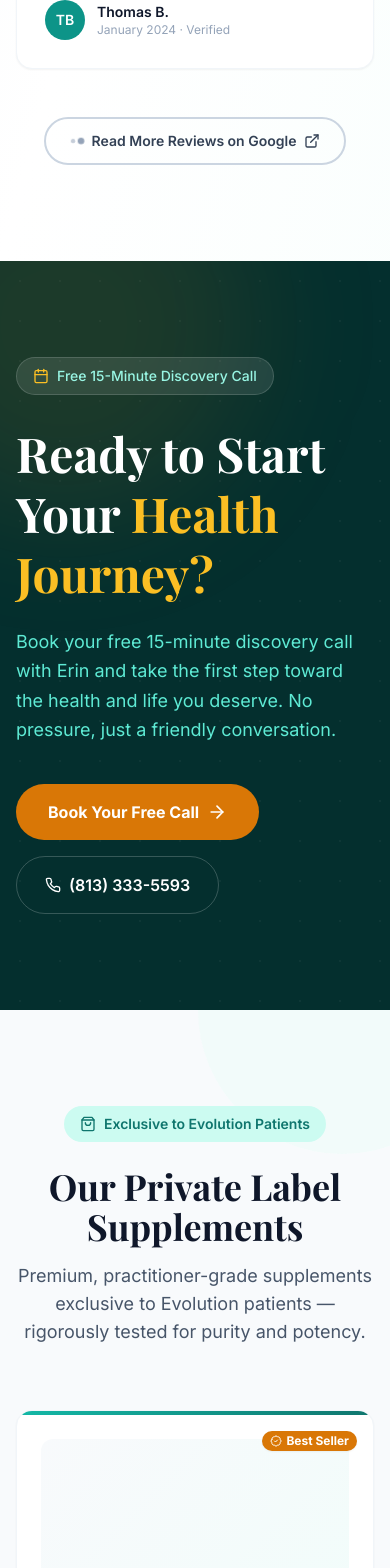
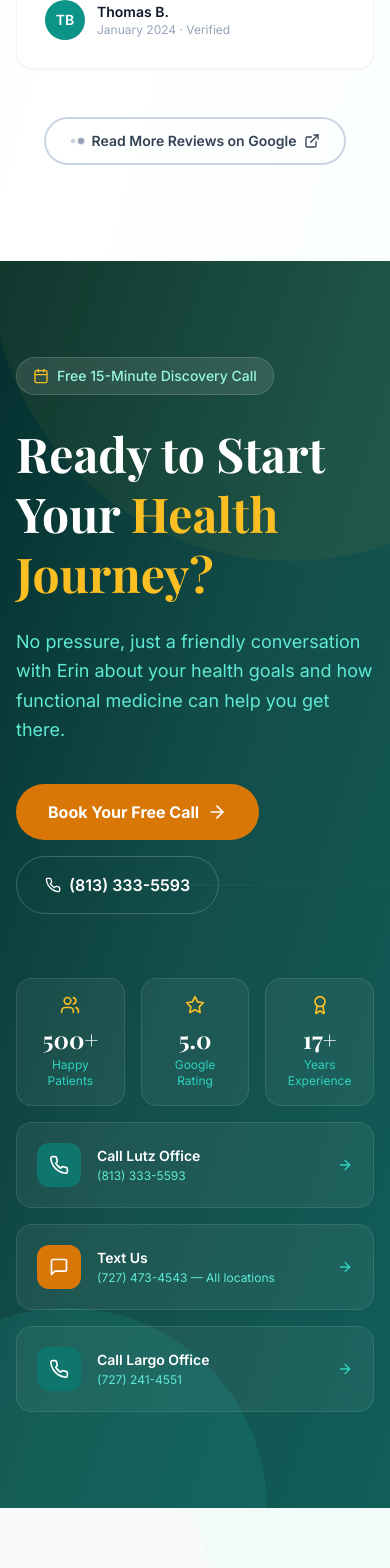
Before and after one commit to affordaweb/evo4health, a Next.js app: page / in a window 390 px wide. Shown: the part 6920-8488 px from the top of the page. Built offline with nearby package versions, Linux system fonts and the light colour scheme; no server answers; a web font is replaced by a local one.

Commit message:
feat: remove photo from CTA, redesign with two-col layout — stats + contact cards right, headline left

```diff
--- a/src/components/home/DiscoveryCallCTA.tsx
+++ b/src/components/home/DiscoveryCallCTA.tsx
@@ -1,41 +1,19 @@
 import Link from 'next/link'
-import Image from 'next/image'
-import { Calendar, ArrowRight, Phone } from 'lucide-react'
+import { Calendar, ArrowRight, Phone, MessageSquare, Star, Users, Award } from 'lucide-react'
 
 export default function DiscoveryCallCTA() {
   return (
-    <section className="relative bg-primary-950 overflow-hidden py-24">
-      {/* Subtle dot texture */}
-      <div className="absolute inset-0 opacity-5">
-        <svg width="100%" height="100%" xmlns="http://www.w3.org/2000/svg">
-          <defs>
-            <pattern id="cta-dots" x="0" y="0" width="40" height="40" patternUnits="userSpaceOnUse">
-              <circle cx="20" cy="20" r="1" fill="white" />
-            </pattern>
-          </defs>
-          <rect width="100%" height="100%" fill="url(#cta-dots)" />
-        </svg>
-      </div>
+    <section className="relative overflow-hidden bg-gradient-to-br from-primary-950 via-primary-900 to-primary-800 py-24">
+      {/* Decorative shapes */}
+      <div className="absolute top-0 right-0 w-[600px] h-[600px] rounded-full bg-gold-400/5 -translate-y-1/2 translate-x-1/3 pointer-events-none" />
+      <div className="absolute bottom-0 left-0 w-[400px] h-[400px] rounded-full bg-primary-400/10 translate-y-1/2 -translate-x-1/3 pointer-events-none" />
+      <div className="absolute top-1/2 left-1/2 -translate-x-1/2 -translate-y-1/2 w-[800px] h-px bg-gradient-to-r from-transparent via-white/5 to-transparent pointer-events-none" />
 
-      {/* Gold glow top-left */}
-      <div className="absolute -top-32 -left-32 w-96 h-96 bg-gold-500/10 rounded-full blur-3xl pointer-events-none" />
+      <div className="relative z-10 max-w-7xl mx-auto px-4 sm:px-6 lg:px-8">
+        <div className="grid grid-cols-1 lg:grid-cols-2 gap-16 items-center">
 
-      {/* Photo — right side, bottom-aligned, bleeds out */}
-      <div className="absolute bottom-0 right-0 w-[480px] h-full hidden lg:block pointer-events-none">
-        <Image
-          src="https://evolution4health.com/wp-content/uploads/2023/09/erin-coletti-and-dr-van.png"
-          alt="Dr. Erin Bolton-Coletti and Dr. Van Benschoten"
-          fill
-          className="object-contain object-bottom"
-          sizes="480px"
-        />
-        {/* Left fade so photo blends into content */}
-        <div className="absolute inset-y-0 left-0 w-32 bg-gradient-to-r from-primary-950 to-transparent" />
-      </div>
-
-      {/* Content */}
-      <div className="relative z-10 max-w-7xl mx-auto px-4 sm:px-6 lg:px-8">
-        <div className="max-w-xl">
+          {/* Left: CTA content */}
+          <div>
             <div className="inline-flex items-center gap-2 px-4 py-2 rounded-full bg-white/10 border border-white/15 text-primary-200 text-sm font-medium mb-7">
               <Calendar className="h-4 w-4 text-gold-400" />
               Free 15-Minute Discovery Call
@@ -43,11 +21,11 @@ export default function DiscoveryCallCTA() {
 
             <h2 className="font-heading text-5xl md:text-6xl font-bold text-white mb-6 leading-tight">
               Ready to Start<br />
-            Your <span className="text-gold-400">Health<br />Journey?</span>
+              Your <span className="text-gold-400">Health Journey?</span>
             </h2>
 
             <p className="text-primary-300 text-lg leading-relaxed mb-10 max-w-md">
-            Book your free 15-minute discovery call with Erin and take the first step toward the health and life you deserve. No pressure, just a friendly conversation.
+              No pressure, just a friendly conversation with Erin about your health goals and how functional medicine can help you get there.
             </p>
 
             <div className="flex flex-wrap gap-4">
@@ -67,6 +45,63 @@ export default function DiscoveryCallCTA() {
               </a>
             </div>
           </div>
+
+          {/* Right: trust stats + contact options */}
+          <div className="space-y-4">
+            {/* Stats row */}
+            <div className="grid grid-cols-3 gap-4 mb-2">
+              {[
+                { icon: Users, value: '500+', label: 'Happy Patients' },
+                { icon: Star, value: '5.0', label: 'Google Rating' },
+                { icon: Award, value: '17+', label: 'Years Experience' },
+              ].map(stat => {
+                const Icon = stat.icon
+                return (
+                  <div key={stat.label} className="bg-white/5 border border-white/10 rounded-2xl p-4 text-center hover:bg-white/10 transition-colors">
+                    <Icon className="h-5 w-5 text-gold-400 mx-auto mb-2" />
+                    <div className="font-heading text-2xl font-bold text-white">{stat.value}</div>
+                    <div className="text-primary-400 text-xs mt-0.5">{stat.label}</div>
+                  </div>
+                )
+              })}
+            </div>
+
+            {/* Contact cards */}
+            <a href="tel:+18133335593" className="flex items-center gap-4 bg-white/5 hover:bg-white/10 border border-white/10 hover:border-white/20 rounded-2xl p-5 transition-all duration-200 group">
+              <div className="w-11 h-11 rounded-xl bg-primary-700 flex items-center justify-center flex-shrink-0 group-hover:bg-primary-600 transition-colors">
+                <Phone className="h-5 w-5 text-white" />
+              </div>
+              <div>
+                <div className="text-white font-semibold text-sm">Call Lutz Office</div>
+                <div className="text-primary-300 text-xs mt-0.5">(813) 333-5593</div>
+              </div>
+              <ArrowRight className="h-4 w-4 text-primary-400 ml-auto group-hover:translate-x-1 transition-transform" />
+            </a>
+
+            <a href="sms:+17274734543" className="flex items-center gap-4 bg-white/5 hover:bg-white/10 border border-white/10 hover:border-white/20 rounded-2xl p-5 transition-all duration-200 group">
+              <div className="w-11 h-11 rounded-xl bg-gold-600 flex items-center justify-center flex-shrink-0 group-hover:bg-gold-500 transition-colors">
+                <MessageSquare className="h-5 w-5 text-white" />
+              </div>
+              <div>
+                <div className="text-white font-semibold text-sm">Text Us</div>
+                <div className="text-primary-300 text-xs mt-0.5">(727) 473-4543 — All locations</div>
+              </div>
+              <ArrowRight className="h-4 w-4 text-primary-400 ml-auto group-hover:translate-x-1 transition-transform" />
+            </a>
+
+            <a href="tel:+17272414551" className="flex items-center gap-4 bg-white/5 hover:bg-white/10 border border-white/10 hover:border-white/20 rounded-2xl p-5 transition-all duration-200 group">
+              <div className="w-11 h-11 rounded-xl bg-primary-700 flex items-center justify-center flex-shrink-0 group-hover:bg-primary-600 transition-colors">
+                <Phone className="h-5 w-5 text-white" />
+              </div>
+              <div>
+                <div className="text-white font-semibold text-sm">Call Largo Office</div>
+                <div className="text-primary-300 text-xs mt-0.5">(727) 241-4551</div>
+              </div>
+              <ArrowRight className="h-4 w-4 text-primary-400 ml-auto group-hover:translate-x-1 transition-transform" />
+            </a>
+          </div>
+
+        </div>
       </div>
     </section>
   )
--- a/src/components/ui/PreFooterCTA.tsx
+++ b/src/components/ui/PreFooterCTA.tsx
@@ -16,8 +16,7 @@ export default function PreFooterCTA({
   buttonText = 'Book Free Discovery Call',
 }: PreFooterCTAProps) {
 import Link from 'next/link'
-import Image from 'next/image'
-import { ArrowRight, Phone, Calendar } from 'lucide-react'
+import { ArrowRight, Phone, Calendar, MessageSquare, Star, Users, Award } from 'lucide-react'
 
 interface PreFooterCTAProps {
   title?: string
@@ -33,37 +32,17 @@ export default function PreFooterCTA({
   buttonText = 'Book Free Discovery Call',
 }: PreFooterCTAProps) {
   return (
-    <section className="relative bg-primary-950 overflow-hidden py-24">
-      {/* Dot texture */}
-      <div className="absolute inset-0 opacity-5">
-        <svg width="100%" height="100%" xmlns="http://www.w3.org/2000/svg">
-          <defs>
-            <pattern id="prefooter-dots" x="0" y="0" width="40" height="40" patternUnits="userSpaceOnUse">
-              <circle cx="20" cy="20" r="1" fill="white" />
-            </pattern>
-          </defs>
-          <rect width="100%" height="100%" fill="url(#prefooter-dots)" />
-        </svg>
-      </div>
+    <section className="relative overflow-hidden bg-gradient-to-br from-primary-950 via-primary-900 to-primary-800 py-24">
+      {/* Decorative shapes */}
+      <div className="absolute top-0 right-0 w-[600px] h-[600px] rounded-full bg-gold-400/5 -translate-y-1/2 translate-x-1/3 pointer-events-none" />
+      <div className="absolute bottom-0 left-0 w-[400px] h-[400px] rounded-full bg-primary-400/10 translate-y-1/2 -translate-x-1/3 pointer-events-none" />
+      <div className="absolute top-1/2 left-1/2 -translate-x-1/2 -translate-y-1/2 w-[800px] h-px bg-gradient-to-r from-transparent via-white/5 to-transparent pointer-events-none" />
 
-      {/* Gold glow */}
-      <div className="absolute -top-32 -left-32 w-96 h-96 bg-gold-500/10 rounded-full blur-3xl pointer-events-none" />
+      <div className="relative z-10 max-w-7xl mx-auto px-4 sm:px-6 lg:px-8">
+        <div className="grid grid-cols-1 lg:grid-cols-2 gap-16 items-center">
 
-      {/* Photo — right, bottom-aligned, contained on dark bg */}
-      <div className="absolute bottom-0 right-0 w-[480px] h-full hidden lg:block pointer-events-none">
-        <Image
-          src="https://evolution4health.com/wp-content/uploads/2023/09/erin-coletti-and-dr-van.png"
-          alt="Dr. Erin Bolton-Coletti and Dr. Van Benschoten"
-          fill
-          className="object-contain object-bottom"
-          sizes="480px"
-        />
-        <div className="absolute inset-y-0 left-0 w-32 bg-gradient-to-r from-primary-950 to-transparent" />
-      </div>
-
-      {/* Content */}
-      <div className="relative z-10 max-w-7xl mx-auto px-4 sm:px-6 lg:px-8">
-        <div className="max-w-xl">
+          {/* Left: CTA content */}
+          <div>
             <div className="inline-flex items-center gap-2 px-4 py-2 rounded-full bg-white/10 border border-white/15 text-primary-200 text-sm font-medium mb-7">
               <Calendar className="h-4 w-4 text-gold-400" />
               Free 15-Minute Discovery Call
@@ -93,6 +72,63 @@ export default function PreFooterCTA({
               </a>
             </div>
           </div>
+
+          {/* Right: trust stats + contact options */}
+          <div className="space-y-4">
+            {/* Stats row */}
+            <div className="grid grid-cols-3 gap-4 mb-2">
+              {[
+                { icon: Users, value: '500+', label: 'Happy Patients' },
+                { icon: Star, value: '5.0', label: 'Google Rating' },
+                { icon: Award, value: '17+', label: 'Years Experience' },
+              ].map(stat => {
+                const Icon = stat.icon
+                return (
+                  <div key={stat.label} className="bg-white/5 border border-white/10 rounded-2xl p-4 text-center hover:bg-white/10 transition-colors">
+                    <Icon className="h-5 w-5 text-gold-400 mx-auto mb-2" />
+                    <div className="font-heading text-2xl font-bold text-white">{stat.value}</div>
+                    <div className="text-primary-400 text-xs mt-0.5">{stat.label}</div>
+                  </div>
+                )
+              })}
+            </div>
+
+            {/* Contact cards */}
+            <a href="tel:+18133335593" className="flex items-center gap-4 bg-white/5 hover:bg-white/10 border border-white/10 hover:border-white/20 rounded-2xl p-5 transition-all duration-200 group">
+              <div className="w-11 h-11 rounded-xl bg-primary-700 flex items-center justify-center flex-shrink-0 group-hover:bg-primary-600 transition-colors">
+                <Phone className="h-5 w-5 text-white" />
+              </div>
+              <div>
+                <div className="text-white font-semibold text-sm">Call Lutz Office</div>
+                <div className="text-primary-300 text-xs mt-0.5">(813) 333-5593</div>
+              </div>
+              <ArrowRight className="h-4 w-4 text-primary-400 ml-auto group-hover:translate-x-1 transition-transform" />
+            </a>
+
+            <a href="sms:+17274734543" className="flex items-center gap-4 bg-white/5 hover:bg-white/10 border border-white/10 hover:border-white/20 rounded-2xl p-5 transition-all duration-200 group">
+              <div className="w-11 h-11 rounded-xl bg-gold-600 flex items-center justify-center flex-shrink-0 group-hover:bg-gold-500 transition-colors">
+                <MessageSquare className="h-5 w-5 text-white" />
+              </div>
+              <div>
+                <div className="text-white font-semibold text-sm">Text Us</div>
+                <div className="text-primary-300 text-xs mt-0.5">(727) 473-4543 — All locations</div>
+              </div>
+              <ArrowRight className="h-4 w-4 text-primary-400 ml-auto group-hover:translate-x-1 transition-transform" />
+            </a>
+
+            <a href="tel:+17272414551" className="flex items-center gap-4 bg-white/5 hover:bg-white/10 border border-white/10 hover:border-white/20 rounded-2xl p-5 transition-all duration-200 group">
+              <div className="w-11 h-11 rounded-xl bg-primary-700 flex items-center justify-center flex-shrink-0 group-hover:bg-primary-600 transition-colors">
+                <Phone className="h-5 w-5 text-white" />
+              </div>
+              <div>
+                <div className="text-white font-semibold text-sm">Call Largo Office</div>
+                <div className="text-primary-300 text-xs mt-0.5">(727) 241-4551</div>
+              </div>
+              <ArrowRight className="h-4 w-4 text-primary-400 ml-auto group-hover:translate-x-1 transition-transform" />
+            </a>
+          </div>
+
+        </div>
       </div>
     </section>
   )
```
Lines whose indentation alone changed are shown as unchanged.
